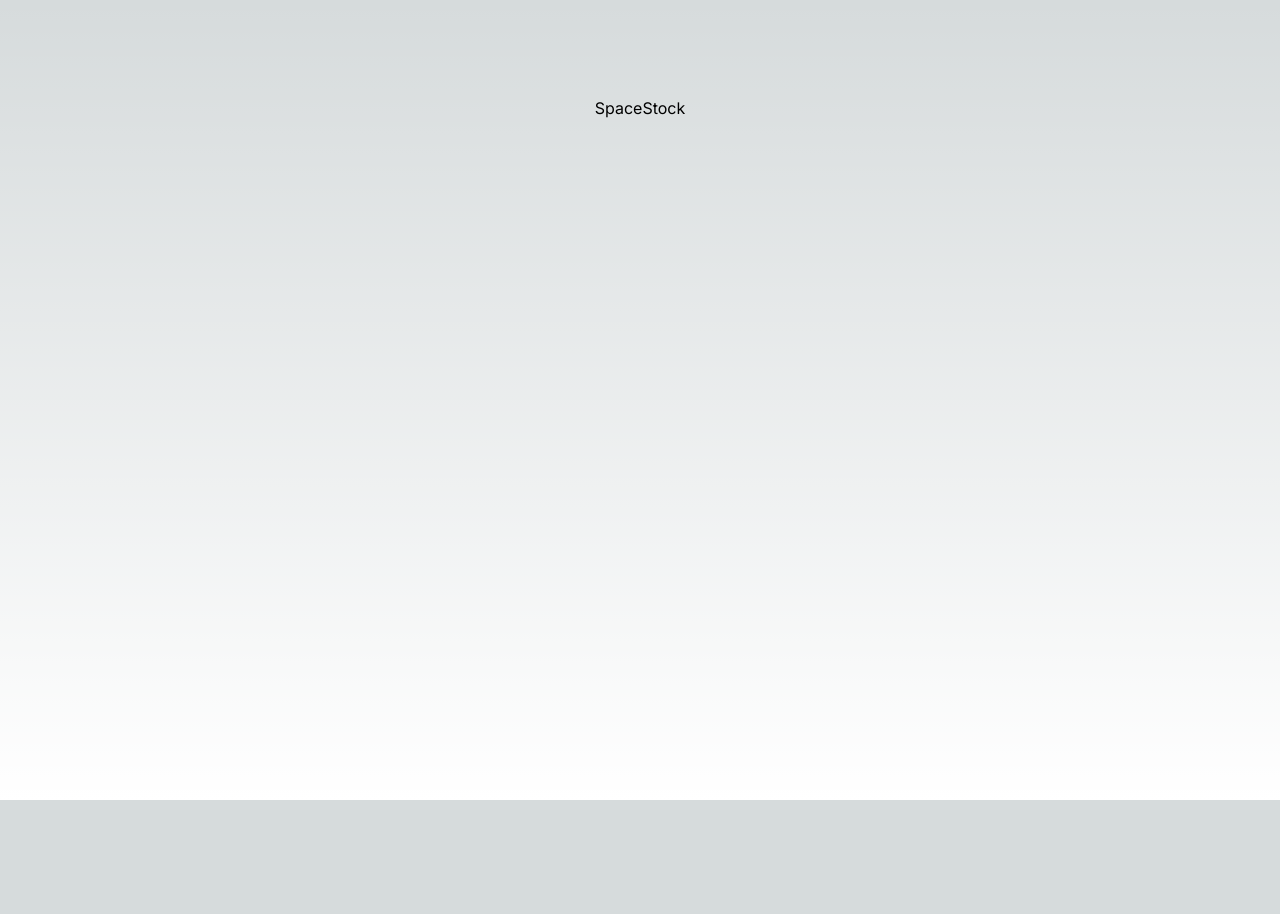
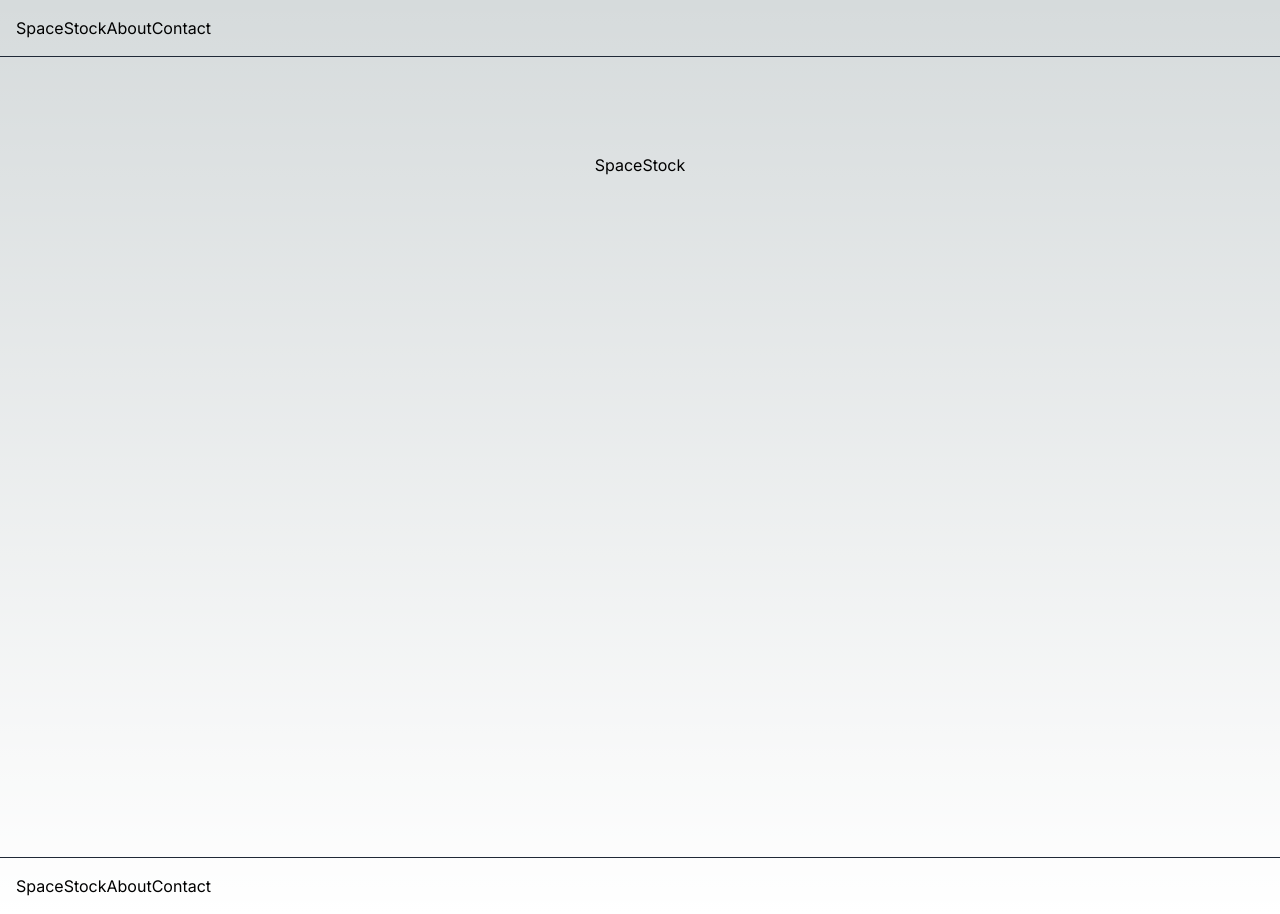
Before and after one commit to dvque/next-spacestock, a Next.js app: page / in a window 1280 px wide. Before the commit the page ends 800 px from the top, so only its background shows below. Built offline with nearby package versions, Linux system fonts and the light colour scheme.

Commit message:
Add header and footer to layout

```diff
--- a/src/app/layout.tsx
+++ b/src/app/layout.tsx
@@ -16,7 +16,21 @@ export default function RootLayout({
 }) {
   return (
     <html lang="en">
-      <body className={inter.className}>{children}</body>
+      <body className={inter.className}>
+        <header className='sticky top-0'>
+          <nav className='flex w-full relative p-4 border-b border-gray-800'>
+            <a href="/">SpaceStock</a>
+            <a href="/about">About</a>
+            <a href="/contact">Contact</a>
+          </nav>
+        </header>
+        {children}
+        <footer className='flex w-full relative p-4 border-t border-gray-800'>
+          <a href="/">SpaceStock</a>
+          <a href="/about">About</a>
+          <a href="/contact">Contact</a>
+        </footer>
+        </body>
     </html>
   )
 }
```
